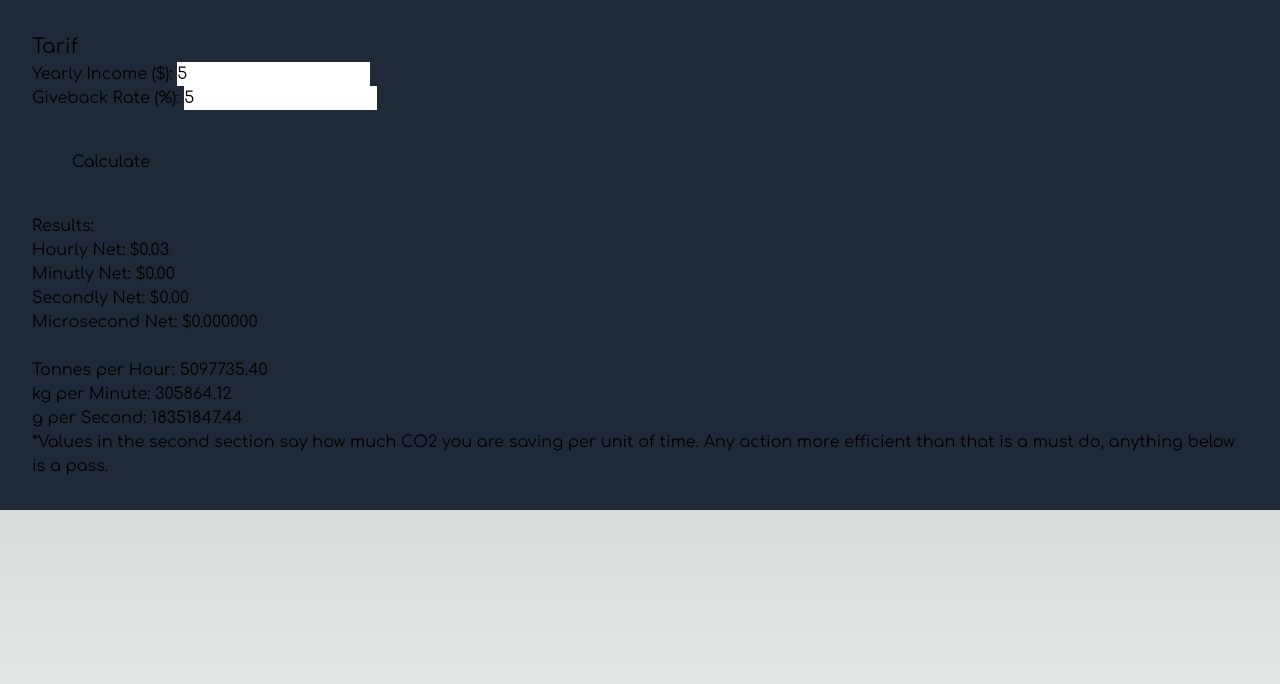
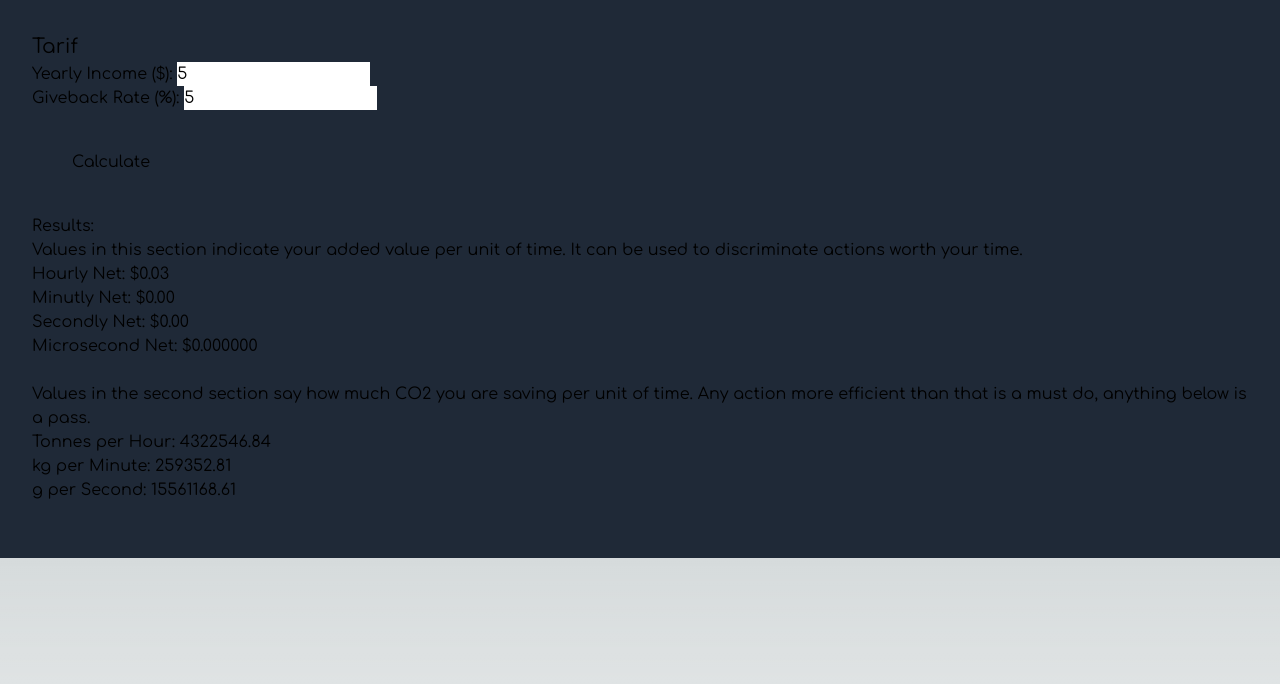
Before and after one commit to samuelnihoul/tarif, a Next.js app: page / in a window 1280 px wide. Both pictures are taken after typing "5", "5" into the empty fields and a click on the button "Calculate". Shown: the top 684 px of the page. Built offline with nearby package versions, Linux system fonts and the light colour scheme.

Commit message:
explanation

```diff
--- a/app/page.tsx
+++ b/app/page.tsx
@@ -10,18 +10,17 @@ const Calculator: React.FC = () => {
     if (typeof yearlyIncome === "string" || typeof givebackRatePercent === "string") return;
 
     const hourlyRate = yearlyIncome / 84600;
-    const givebackRate = (givebackRatePercent / 100) * hourlyRate;
-    const tonnePrice = 14;
-    const SCC = 130000;
+    const givebackRate = (givebackRatePercent / 100) * hourlyRate;// how much you give per hour
+    const tonnePrice = 12; // https://marketplace.goldstandard.org
+    const SCC = 130000;// USD/tonne
     const ROI = SCC / tonnePrice;
-    const giveBackValue = givebackRate * ROI;
-    const carbonIntensity = 0.26 //kg/USD https://www.iea.org/data-and-statistics/charts/co2-emissions-intensity-of-gdp-1990-2021  , world
+    const giveBackValue = givebackRate * ROI; // debatable, hp of instantaneity, hp of no double people-crediting
+    const carbonIntensity = 0.26 // kg/USD, https://www.iea.org/data-and-statistics/charts/co2-emissions-intensity-of-gdp-1990-2021  , world
     const salaryCost = hourlyRate * carbonIntensity * SCC / 1000
     const hourlyNet = hourlyRate + giveBackValue - salaryCost;
     const minutlyNet = hourlyNet / 60;
     const secondlyNet = minutlyNet / 60;
     const microsecondNet = secondlyNet / 1000;
-
     const tonnePerHour = SCC / hourlyNet;
     const kgPerMinute = SCC / minutlyNet / 1000;
     const gramPerSecond = SCC / secondlyNet / 1000;
@@ -65,15 +64,16 @@ const Calculator: React.FC = () => {
       {result && (
         <div>
           <h2 className="text-l">Results:</h2>
+          Values in this section indicate your added value per unit of time. It can be used to discriminate actions worth your time.
           <div>Hourly Net: ${result.hourlyNet.toFixed(2)}</div>
           <div>Minutly Net: ${result.minutlyNet.toFixed(2)}</div>
           <div>Secondly Net: ${result.secondlyNet.toFixed(2)}</div>
           <div>Microsecond Net: ${result.microsecondNet.toFixed(6)}</div>
           <br />
+          Values in the second section say how much CO2 you are saving per unit of time. Any action more efficient than that is a must do, anything below is a pass.
           <div>Tonnes per Hour: {result.tonnePerHour.toFixed(2)}</div>
           <div>kg per Minute: {result.kgPerMinute.toFixed(2)}</div>
-          <div>g per Second: {result.gramPerSecond.toFixed(2)}</div>
-          *Values in the second section say how much CO2 you are saving per unit of time. Any action more efficient than that is a must do, anything below is a pass.
+          <div>g per Second: {result.gramPerSecond.toFixed(2)}</div><br />
         </div>
       )}
     </div>
```
